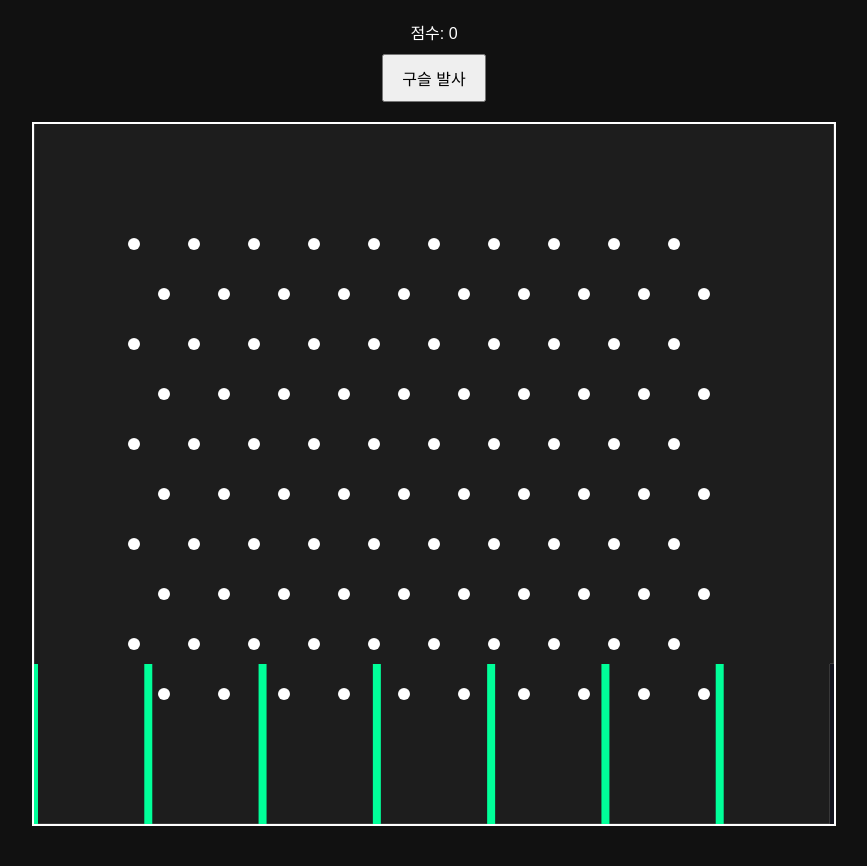
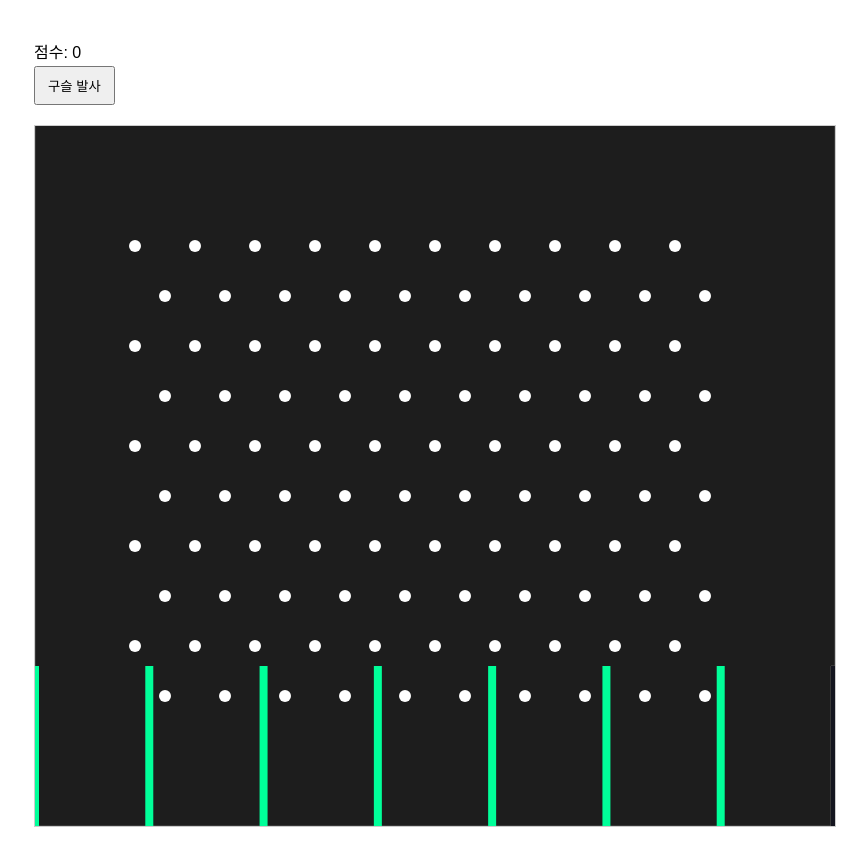
Before and after one commit to GASEU-Rangers/pachinko, a plain HTML site: page index.html in a window 1280 px wide. Shown: the whole page, without its empty margins (206-1073 px from the left). Before the commit the page ends 826 px from the top, so only its background shows below. Drawn offline with nearby package versions, Linux system fonts and the light colour scheme.

Commit message:
Update style.css

```diff
--- a/style.css
+++ b/style.css
@@ -1,30 +1,30 @@
-* {
-    margin: 0;
-    padding: 0;
-    box-sizing: border-box;
+body {
+    max-width: 800px;
+    margin: 40px auto;
+    padding: 0 20px;
+
+    font-family: sans-serif;
+    font-size: 16px;
+    line-height: 1.6;
+
+    color: #000;
+    background: #fff;
 }
 
-body {
-    background: #111;
-    color: white;
-    text-align: center;
-    font-family: Arial, sans-serif;
+h1 {
+    margin-bottom: 20px;
 }
 
 .ui {
-    padding: 20px;
+    margin-bottom: 20px;
 }
 
 button {
-    margin-top: 10px;
-    padding: 10px 18px;
-    font-size: 16px;
-    cursor: pointer;
+    padding: 8px 12px;
 }
 
 canvas {
     display: block;
-    margin: 0 auto;
-    border: 2px solid white;
-    background: #1d1d1d;
+    margin-top: 20px;
+    border: 1px solid #ccc;
 }
```
